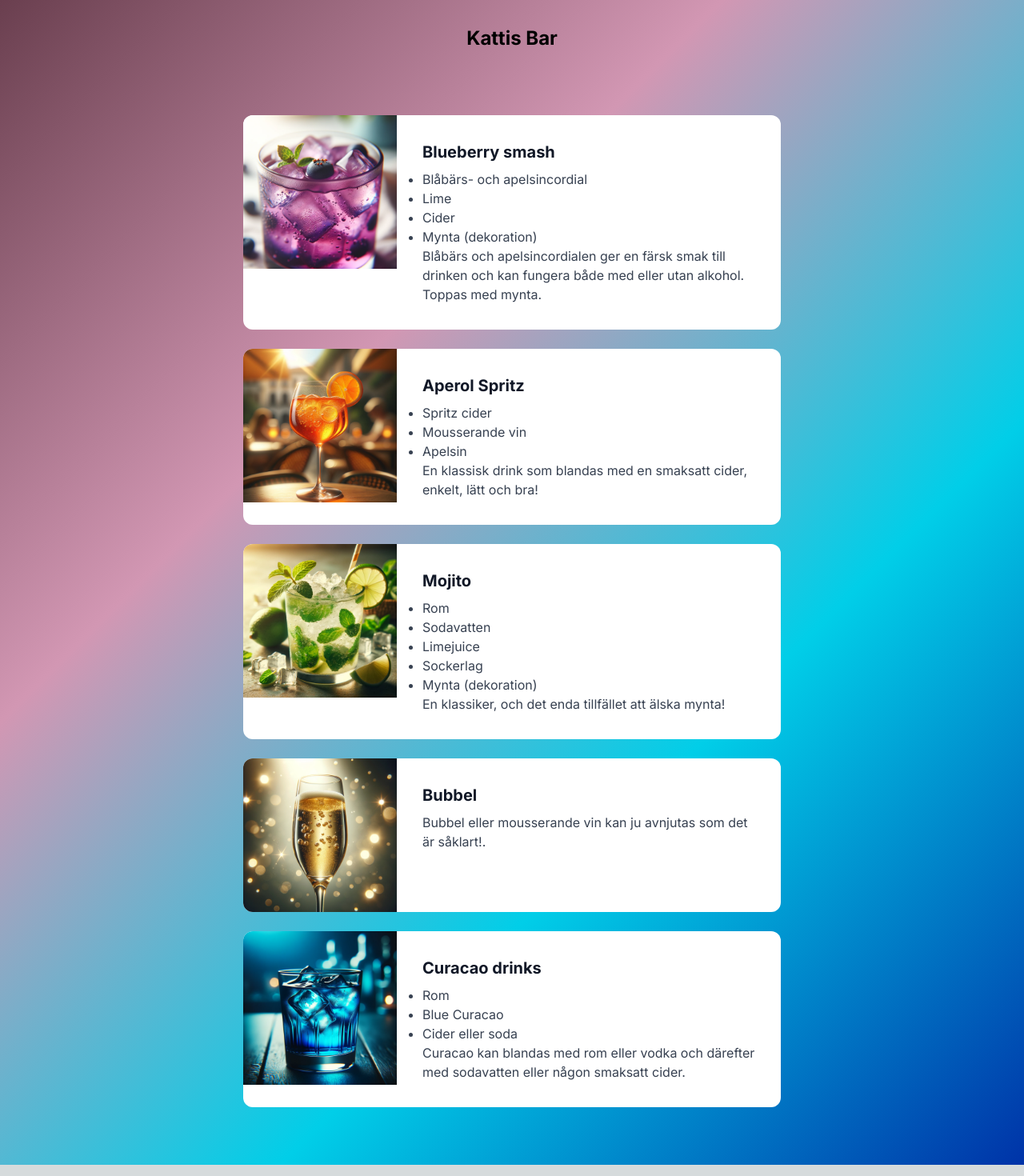
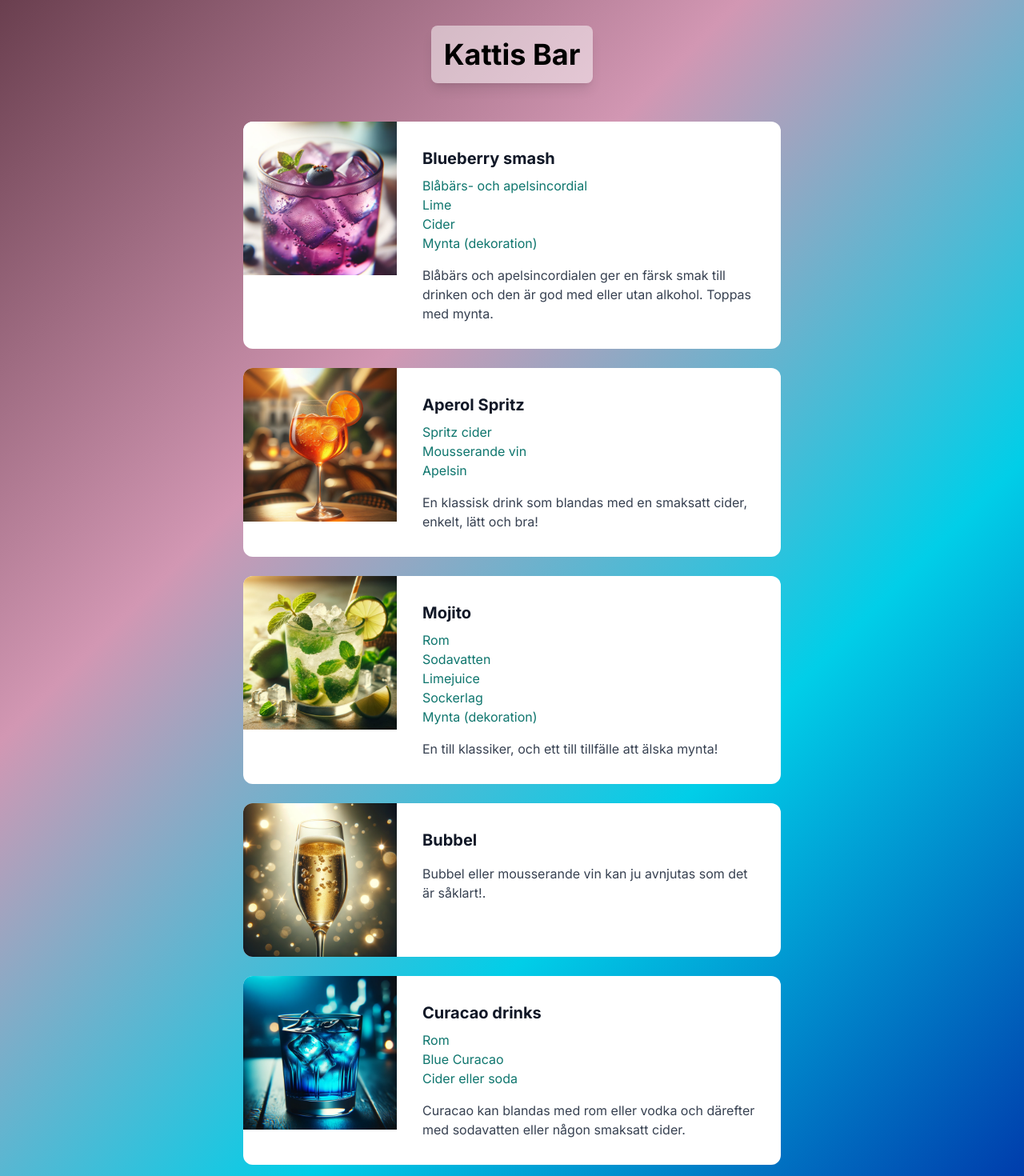
Before and after one commit to kattisA/kattis-bar, a Next.js app: page / in a window 1280 px wide. Shown: the top 1470 px of the page at 80% size. Built offline with nearby package versions, Linux system fonts and the light colour scheme.

Commit message:
Small fixes and improvements

```diff
--- a/src/app/page.tsx
+++ b/src/app/page.tsx
@@ -3,7 +3,13 @@ import React from 'react';
 export default function Home() {
   return (
     <main className="flex min-h-screen bg-cocktail-gradient flex-col items-center">
-        <h1 className="text-center text-2xl font-bold my-8">Kattis Bar</h1>
+        <div className="bg-white bg-opacity-50 rounded-lg p-4 text-center shadow-lg mt-8">
+            <h1 className="text-2xl lg:text-4xl font-bold">
+                Kattis Bar
+            </h1>
+        </div>
+
+
 
         <div className="container mx-auto px-4 md:px-12 my-12">
             <div className="max-w-md mx-auto bg-white rounded-xl overflow-hidden md:max-w-2xl mb-6">
@@ -13,14 +19,14 @@ export default function Home() {
                     </div>
                     <div className="p-8">
                         <div className="text-gray-900 font-bold text-xl mb-2"> Blueberry smash</div>
-                        <ul className="text-gray-700 list-disc">
+                        <ul className="text-teal-700 list-none">
                             <li>Blåbärs- och apelsincordial</li>
                             <li>Lime</li>
                             <li>Cider</li>
                             <li>Mynta (dekoration)</li>
                         </ul>
-                        <p className="text-gray-700 text-base line-clamp-3">Blåbärs och apelsincordialen ger en färsk
-                            smak till drinken och kan fungera både med eller utan alkohol. Toppas med mynta.</p>
+                        <p className="mt-4 text-gray-700 text-base line-clamp-4">Blåbärs och apelsincordialen ger en färsk
+                            smak till drinken och den är god med eller utan alkohol. Toppas med mynta.</p>
                     </div>
                 </div>
             </div>
@@ -31,12 +37,12 @@ export default function Home() {
                     </div>
                     <div className="p-8">
                         <div className="text-gray-900 font-bold text-xl mb-2"> Aperol Spritz</div>
-                        <ul className="text-gray-700 list-disc">
+                        <ul className="text-teal-700 list-none">
                             <li>Spritz cider</li>
                             <li>Mousserande vin</li>
                             <li>Apelsin</li>
                         </ul>
-                        <p className="text-gray-700 text-base line-clamp-3">En klassisk drink som blandas
+                        <p className="mt-4 text-gray-700 text-base line-clamp-3">En klassisk drink som blandas
                             med en smaksatt cider, enkelt, lätt och bra!</p>
                     </div>
                 </div>
@@ -48,14 +54,15 @@ export default function Home() {
                     </div>
                     <div className="p-8">
                         <div className="text-gray-900 font-bold text-xl mb-2"> Mojito</div>
-                        <ul className="text-gray-700 list-disc">
+                        <ul className="text-teal-700 list-none">
                             <li>Rom</li>
                             <li>Sodavatten</li>
                             <li>Limejuice</li>
                             <li>Sockerlag</li>
                             <li>Mynta (dekoration)</li>
                         </ul>
-                        <p className="text-gray-700 text-base line-clamp-3">En klassiker, och det enda tillfället att älska mynta!</p>
+                        <p className="mt-4 text-gray-700 text-base line-clamp-3">En till klassiker, och ett till
+                            tillfälle att älska mynta!</p>
                     </div>
                 </div>
             </div>
@@ -66,7 +73,7 @@ export default function Home() {
                     </div>
                     <div className="p-8">
                         <div className="text-gray-900 font-bold text-xl mb-2"> Bubbel</div>
-                        <p className="text-gray-700 text-base line-clamp-3">Bubbel eller
+                        <p className="mt-4 text-gray-700 text-base line-clamp-3">Bubbel eller
                             mousserande vin kan ju avnjutas som det är såklart!.</p>
                     </div>
                 </div>
@@ -78,93 +85,17 @@ export default function Home() {
                     </div>
                     <div className="p-8">
                         <div className="text-gray-900 font-bold text-xl mb-2"> Curacao drinks</div>
-                        <ul className="text-gray-700 list-disc">
+                        <ul className="text-teal-700 list-none">
                             <li>Rom</li>
                             <li>Blue Curacao</li>
                             <li>Cider eller soda </li>
                         </ul>
-                        <p className="text-gray-700 text-base line-clamp-3">Curacao kan blandas med rom eller vodka
+                        <p className="mt-4 text-gray-700 text-base line-clamp-4">Curacao kan blandas med rom eller vodka
                             och därefter med sodavatten eller någon smaksatt cider.</p>
                     </div>
                 </div>
             </div>
-
-
         </div>
-
-
-
-        {/*<div className="container my-12 mx-auto px-4 md:px-12">
-            <div className="flex flex-col">  Changed to flex-col for vertical stacking
-                <div className="my-1 px-1 w-full">  Full width for single column
-                     Card
-                    <div className="max-w-sm w-full lg:max-w-full">
-                        <div
-                            className="h-48 lg:h-auto lg:w-48 flex-none bg-cover rounded-t lg:rounded-t-none lg:rounded-l text-center overflow-hidden"
-                            style={{ backgroundImage: `url('/purple.png')` }} title="Woman holding a mug">
-                        </div>
-                        <div className="border-r border-b border-l border-gray-400 lg:border-l-0 lg:border-t lg:border-gray-400 bg-white rounded-b lg:rounded-b-none lg:rounded-r p-4 flex flex-col justify-between leading-normal">
-                            <div className="mb-8">
-                                <p className="text-sm text-gray-600 flex items-center">
-                                    <svg className="fill-current text-gray-500 w-3 h-3 mr-2"
-                                         xmlns="http://www.w3.org/2000/svg" viewBox="0 0 20 20">
-                                        <path
-                                            d="M4 8V6a6 6 0 1 1 12 0v2h1a2 2 0 0 1 2 2v8a2 2 0 0 1-2 2H3a2 2 0 0 1-2-2v-8c0-1.1.9-2 2-2h1zm5 6.73V17h2v-2.27a2 2 0 1 0-2 0zM7 6v2h6V6a3 3 0 0 0-6 0z"/>
-                                    </svg>
-                                    Members only
-                                </p>
-                                <div className="text-gray-900 font-bold text-xl mb-2">Can coffee make you a better
-                                    developer?
-                                </div>
-                                <p className="text-gray-700 text-base">Lorem ipsum dolor sit amet, consectetur
-                                    adipisicing elit. Voluptatibus quia, nulla! Maiores et perferendis eaque,
-                                    exercitationem praesentium nihil.</p>
-                            </div>
-                            <div className="flex items-center">hej</div>
-                        </div>
-                    </div>
-                     End Card
-                </div>
-
-                 Additional cards can be added here and they will stack vertically
-            </div>
-        </div>*/}
-
-     {/*   <div className="container my-12 mx-auto px-4 md:px-12">
-            <div className="flex flex-wrap -mx-1 lg:-mx-4">
-
-                <div className="my-1 px-1 w-full md:w-1/2 lg:my-4 lg:px-4 lg:w-1/3">
-                    <div className="max-w-sm w-full lg:max-w-full lg:flex">
-                        <div
-                            className="h-48 lg:h-auto lg:w-48 flex-none bg-cover rounded-t lg:rounded-t-none lg:rounded-l text-center overflow-hidden"
-                            style={{ backgroundImage: `url('/purple.png')` }} title="Woman holding a mug">
-                        </div>
-                        <div className="border-r border-b border-l border-gray-400 lg:border-l-0 lg:border-t lg:border-gray-400 bg-white rounded-b lg:rounded-b-none lg:rounded-r p-4 flex flex-col justify-between leading-normal">
-                            <div className="mb-8">
-                                <p className="text-sm text-gray-600 flex items-center">
-                                    <svg className="fill-current text-gray-500 w-3 h-3 mr-2"
-                                         xmlns="http://www.w3.org/2000/svg" viewBox="0 0 20 20">
-                                        <path
-                                            d="M4 8V6a6 6 0 1 1 12 0v2h1a2 2 0 0 1 2 2v8a2 2 0 0 1-2 2H3a2 2 0 0 1-2-2v-8c0-1.1.9-2 2-2h1zm5 6.73V17h2v-2.27a2 2 0 1 0-2 0zM7 6v2h6V6a3 3 0 0 0-6 0z"/>
-                                    </svg>
-                                    Members only
-                                </p>
-                                <div className="text-gray-900 font-bold text-xl mb-2">Can coffee make you a better
-                                    developer?
-                                </div>
-                                <p className="text-gray-700 text-base">Lorem ipsum dolor sit amet, consectetur
-                                    adipisicing elit. Voluptatibus quia, nulla! Maiores et perferendis eaque,
-                                    exercitationem praesentium nihil.</p>
-                            </div>
-                            <div className="flex items-center">hej</div>
-                        </div>
-                    </div>
-
-                </div>
-                <div className="my-1 px-1 w-full md:w-1/2 lg:my-4 lg:px-4 lg:w-1/3">tjena</div>
-                <div className="my-1 px-1 w-full md:w-1/2 lg:my-4 lg:px-4 lg:w-1/3">halloj</div>
-            </div>
-        </div>*/}
     </main>
   )
 }
```
